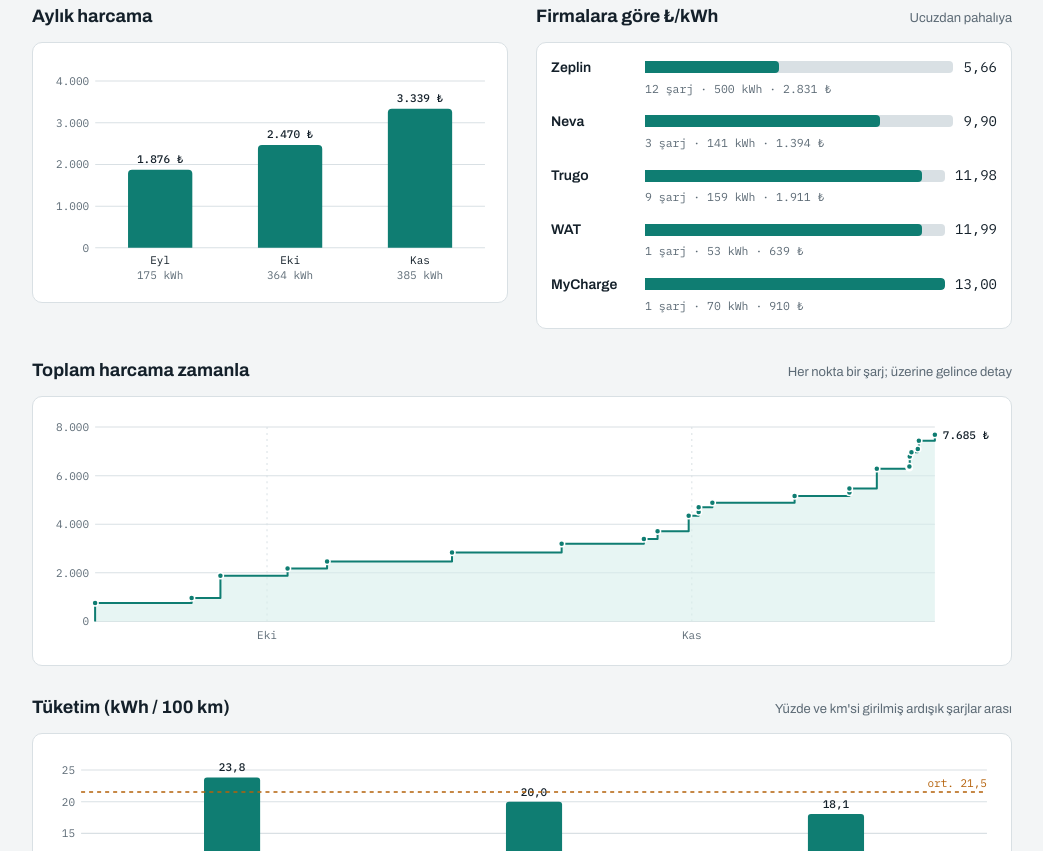
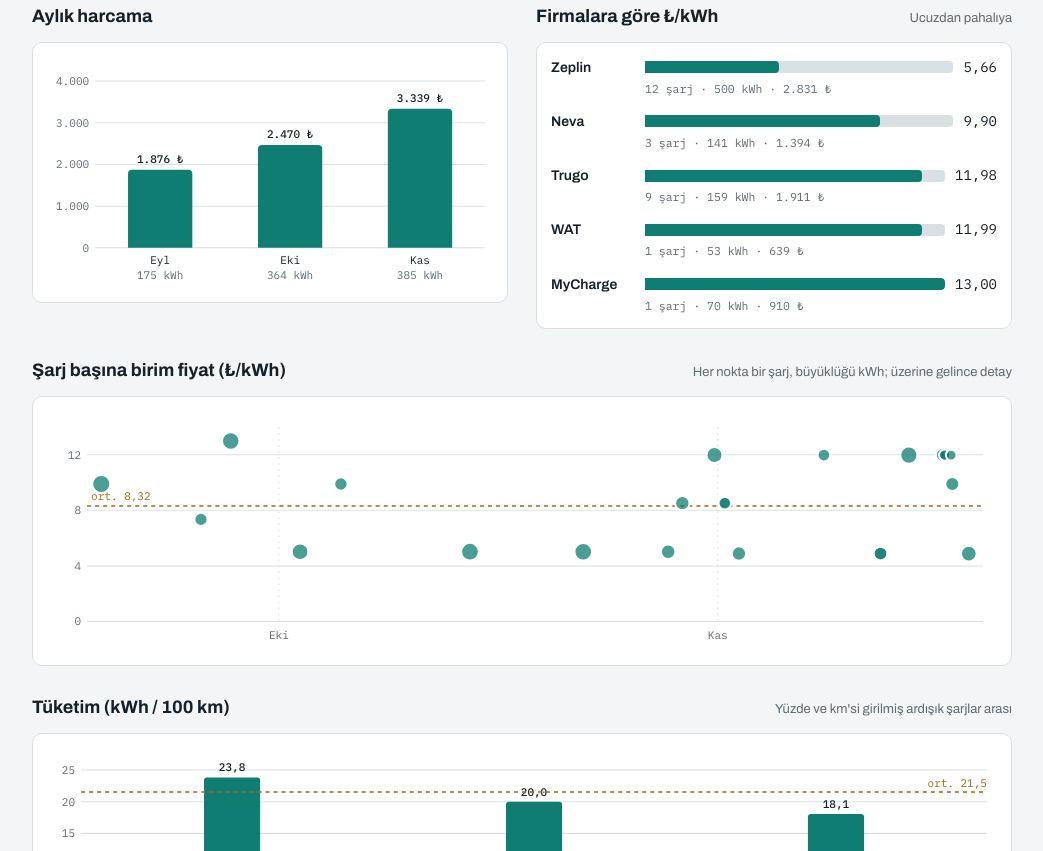
Before and after one commit to bcyum/togg-sarj-defteri, a plain HTML site: page index.html in a window 1280 px wide. Shown: the part 334-1185 px from the top of the page, without its empty margins (118-1161 px from the left). Drawn offline with Linux system fonts and the light colour scheme.

Commit message:
Kümülatif grafik yerine şarj başına birim fiyat grafiği

```diff
--- a/index.html
+++ b/index.html
@@ -193,7 +193,7 @@ footer p{margin:0 0 6px;max-width:70ch}
   </div>
 
   <section>
-    <div class="sechead"><h2>Toplam harcama zamanla</h2><p class="hint">Her nokta bir şarj; üzerine gelince detay</p></div>
+    <div class="sechead"><h2>Şarj başına birim fiyat (₺/kWh)</h2><p class="hint">Her nokta bir şarj, büyüklüğü kWh; üzerine gelince detay</p></div>
     <div class="chart" id="chartCum"></div>
   </section>
 
@@ -406,24 +406,22 @@ function drawCumulative(c){
   const box = $("chartCum");
   if (c.length < 2) { box.innerHTML = `<div class="empty">En az iki şarj gerekiyor.</div>`; return; }
   const day = iso => { const [y,m,d] = iso.split("-").map(Number); return Date.UTC(y,m-1,d)/864e5; };
-  let cum = 0; const pts = c.map(r => ({x: day(r.date) + (r.time ? (+r.time.slice(0,2)*60 + +r.time.slice(3,5))/1440 : 0.5), v: (cum += r.tl), r}));
-  const W = Math.max(300, box.clientWidth - 30), H = 240, Lm = 48, R = 62, T = 16, B = 30;
-  const x0 = pts[0].x, x1 = pts.at(-1).x || x0+1, max = cum;
-  const stepRaw = max/4, mag = Math.pow(10, Math.floor(Math.log10(stepRaw))), step = [1,2,2.5,5,10].map(s=>s*mag).find(s => s >= stepRaw);
-  const top = Math.ceil(max/step)*step;
-  const X = v => Lm + (W-Lm-R) * (v - x0) / (x1 - x0 || 1), Y = v => T + (H-T-B) * (1 - v/top);
+  const pts = c.filter(r => r.kwh > 0).map(r => ({x: day(r.date) + (r.time ? (+r.time.slice(0,2)*60 + +r.time.slice(3,5))/1440 : 0.5), v: r.tl/r.kwh, r}));
+  const W = Math.max(300, box.clientWidth - 30), H = 240, Lm = 40, R = 14, T = 16, B = 30;
+  const x0 = Math.min(...pts.map(p=>p.x)) - 1, x1 = Math.max(...pts.map(p=>p.x)) + 1;
+  const max = Math.max(...pts.map(p => p.v)), top = Math.ceil(max/2)*2 + (max % 2 > 1.6 ? 2 : 0), step = top > 12 ? 4 : 2;
+  const X = v => Lm + (W-Lm-R) * (v - x0) / (x1 - x0), Y = v => T + (H-T-B) * (1 - v/top);
   let g = "";
-  for (let v=0; v<=top+1e-9; v+=step) g += `<line x1="${Lm}" x2="${W-R}" y1="${Y(v)}" y2="${Y(v)}" stroke="var(--line)"/><text x="${Lm-6}" y="${Y(v)+4}" text-anchor="end">${nf(v,0)}</text>`;
+  for (let v=0; v<=top; v+=step) g += `<line x1="${Lm}" x2="${W-R}" y1="${Y(v)}" y2="${Y(v)}" stroke="var(--line)"/><text x="${Lm-6}" y="${Y(v)+4}" text-anchor="end">${v}</text>`;
   const f = pts[0].r.date.split("-").map(Number); let d = new Date(Date.UTC(f[0], f[1], 1));
   while (d.getTime()/864e5 <= x1) { const xv = X(d.getTime()/864e5); g += `<line x1="${xv}" x2="${xv}" y1="${T}" y2="${H-B}" stroke="var(--line)" stroke-dasharray="2 4"/><text x="${xv}" y="${H-B+18}" text-anchor="middle">${d.toLocaleDateString("tr-TR",{month:"short", timeZone:"UTC"})}</text>`; d = new Date(Date.UTC(d.getUTCFullYear(), d.getUTCMonth()+1, 1)); }
-  let path = `M${X(pts[0].x)},${Y(0)} `; let prev = 0;
-  pts.forEach(p => { path += `L${X(p.x)},${Y(prev)} L${X(p.x)},${Y(p.v)} `; prev = p.v; });
-  const area = path + `L${X(pts.at(-1).x)},${Y(0)} Z`;
-  const dots = pts.map(p => `<g class="hov"><title>${fmtDate(p.r.date)}${p.r.time ? " " + p.r.time : ""} · ${esc(prov(p.r))}: +${nf(p.r.tl,2)} ₺ → toplam ${nf(p.v,2)} ₺</title><circle cx="${X(p.x)}" cy="${Y(p.v)}" r="9" fill="transparent"/><circle cx="${X(p.x)}" cy="${Y(p.v)}" r="3" fill="var(--bar)" stroke="var(--surface)" stroke-width="1.5"/></g>`).join("");
-  const lp = pts.at(-1);
-  box.innerHTML = `<svg viewBox="0 0 ${W} ${H}" role="img" aria-label="Zaman içinde toplam şarj harcaması">${g}
-    <path d="${area}" fill="var(--accent-soft)" opacity=".6"/><path d="${path}" fill="none" stroke="var(--bar)" stroke-width="2" stroke-linejoin="round"/>${dots}
-    <text class="val" x="${X(lp.x)+8}" y="${Y(lp.v)+4}">${nf(lp.v,0)} ₺</text></svg>`;
+  const tK = pts.reduce((a,p)=>a+p.r.kwh,0), avg = pts.reduce((a,p)=>a+p.r.tl,0) / tK, kMax = Math.max(...pts.map(p=>p.r.kwh));
+  const dots = pts.map(p => { const rr = 3 + 6*Math.sqrt(p.r.kwh/kMax);
+    return `<g class="hov"><title>${fmtDate(p.r.date)}${p.r.time ? " " + p.r.time : ""} · ${esc(prov(p.r))}: ${nf(p.v,2)} ₺/kWh · ${nf(p.r.kwh,2)} kWh · ${nf(p.r.tl,2)} ₺</title><circle cx="${X(p.x)}" cy="${Y(p.v)}" r="${Math.max(rr,10)}" fill="transparent"/><circle cx="${X(p.x)}" cy="${Y(p.v)}" r="${rr}" fill="var(--bar)" fill-opacity=".75" stroke="var(--surface)" stroke-width="2"/></g>`; }).join("");
+  const ay = Y(avg);
+  box.innerHTML = `<svg viewBox="0 0 ${W} ${H}" role="img" aria-label="Şarj başına birim fiyat">${g}
+    <line x1="${Lm}" x2="${W-R}" y1="${ay}" y2="${ay}" stroke="var(--warn)" stroke-dasharray="4 4" stroke-width="1.5"/>${dots}
+    <text x="${Lm+4}" y="${ay-6}" style="fill:var(--warn)">ort. ${nf(avg,2)}</text></svg>`;
 }
 
 function drawChart(iv){
--- a/sw.js
+++ b/sw.js
@@ -1,5 +1,5 @@
 // Ağ öncelikli önbellek: çevrimiçiyken hep güncel sürüm, çevrimdışıyken son kopya.
-const CACHE = "togg-sarj-v4";
+const CACHE = "togg-sarj-v5";
 const SHELL = ["./", "index.html", "manifest.webmanifest", "icon-192.png", "icon-512.png", "apple-touch-icon.png"];
 self.addEventListener("install", e => { e.waitUntil(caches.open(CACHE).then(c => c.addAll(SHELL)).then(() => self.skipWaiting())); });
 self.addEventListener("activate", e => { e.waitUntil(caches.keys().then(ks => Promise.all(ks.filter(k => k !== CACHE).map(k => caches.delete(k)))).then(() => self.clients.claim())); });
```
